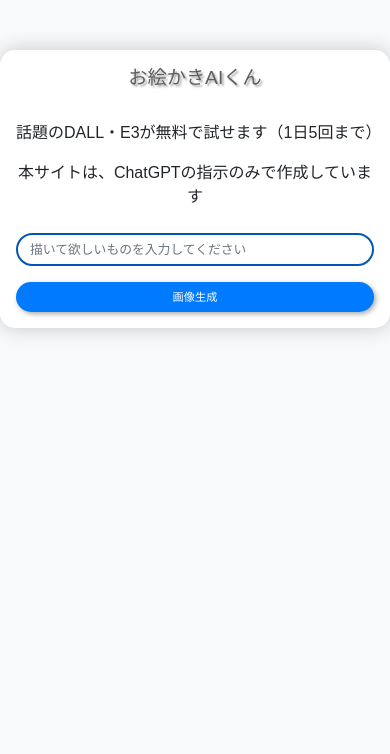
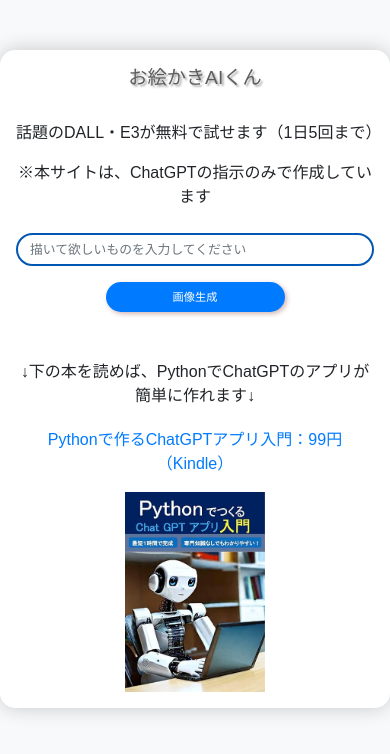
Before and after one commit to mayoimayoi/picture_make, a Flask app: page / in a window 390 px wide. Shown: the top 754 px of the page. Run offline with Flask 3, Linux system fonts and the light colour scheme; some libraries are stand-ins or nearby versions.

Commit message:
gunicorn add

```diff
--- a/requirements.txt
+++ b/requirements.txt
@@ -6,6 +6,7 @@ charset-normalizer==3.3.2
 click==8.1.7
 distro==1.8.0
 Flask==3.0.0
+gunicorn==21.2.0
 h11==0.14.0
 httpcore==1.0.1
 httpx==0.25.1
@@ -14,6 +15,7 @@ itsdangerous==2.1.2
 Jinja2==3.1.2
 MarkupSafe==2.1.3
 openai==1.1.1
+packaging==23.2
 pydantic==2.4.2
 pydantic_core==2.10.1
 python-dotenv==1.0.0
--- a/static/css/custom.css
+++ b/static/css/custom.css
@@ -1,6 +1,6 @@
 body {
   background-color: #f4f4f4;
-  font-family: 'Arial', sans-serif;
+  font-family: "Arial", sans-serif;
 }
 
 .container {
@@ -23,12 +23,15 @@ h1 {
 }
 
 .btn-primary {
+  width: 50%;
+  padding: 10px 0px; /* パディングを小さくする */
+  font-size: 1rem; /* フォントサイズを小さくする */
   background-color: #007bff;
   border: none;
   border-radius: 25px;
-  padding: .5rem 1.5rem;
-  font-size: 1rem;
-  box-shadow: 2px 2px 5px #aaaaaa;
+  box-shadow: 2px 2px 5px #d4b7b7;
+  display: block; /* ブロックレベル要素として扱う */
+  margin: 0 auto; /* 上下のマージンは0、左右のマージンは自動で中央揃え */
 }
 
 .btn-primary:hover {
@@ -57,12 +60,12 @@ h1 {
   }
 
   #prompt {
-    font-size: .8rem;
+    font-size: 0.8rem;
   }
 
   .btn-primary {
-    padding: .4rem 1rem;
-    font-size: .8rem;
+    padding: 0.4rem 1rem;
+    font-size: 0.8rem;
   }
 
   #generated-image {
@@ -77,6 +80,6 @@ h1 {
   }
 
   .btn-primary {
-    font-size: .7rem;
+    font-size: 0.7rem;
   }
 }
--- a/templates/index.html
+++ b/templates/index.html
@@ -28,7 +28,7 @@
     <div class="container">
       <h1 class="text-center">お絵かきAIくん</h1>
       <p class="text-center">話題のDALL・E3が無料で試せます（1日5回まで）</p>
-      <p class="text-center">本サイトは、ChatGPTの指示のみで作成しています</p>
+      <p class="text-center">※本サイトは、ChatGPTの指示のみで作成しています</p>
       <!-- エラーメッセージがある場合に表示 -->
       {% if error_message %}
       <div class="alert alert-danger" role="alert">{{ error_message }}</div>
@@ -70,6 +70,25 @@
           画像生成
         </button>
       </form>
+      <div class="mt-5">
+        <p class="text-center">
+          ↓下の本を読めば、PythonでChatGPTのアプリが簡単に作れます↓
+        </p>
+        <div style="text-align: center; margin-top: 20px">
+          <a
+            href="https://www.amazon.co.jp/dp/B0BXQNTBJX"
+            target="_blank"
+            style="display: inline-block"
+          >
+            <p>Pythonで作るChatGPTアプリ入門：99円（Kindle）</p>
+            <img
+              src="static/img/test.jpg"
+              alt="PythonでChatGPTのアプリが作れる本"
+              style="height: 200px; display: block; margin: 0px auto"
+            />
+          </a>
+        </div>
+      </div>
     </div>
     <!-- BootstrapのJavaScriptと依存関係を読み込む -->
     <script src="https://code.jquery.com/jquery-3.3.1.slim.min.js"></script>
```
Also changed, not shown: static/img/test.jpg (added).
